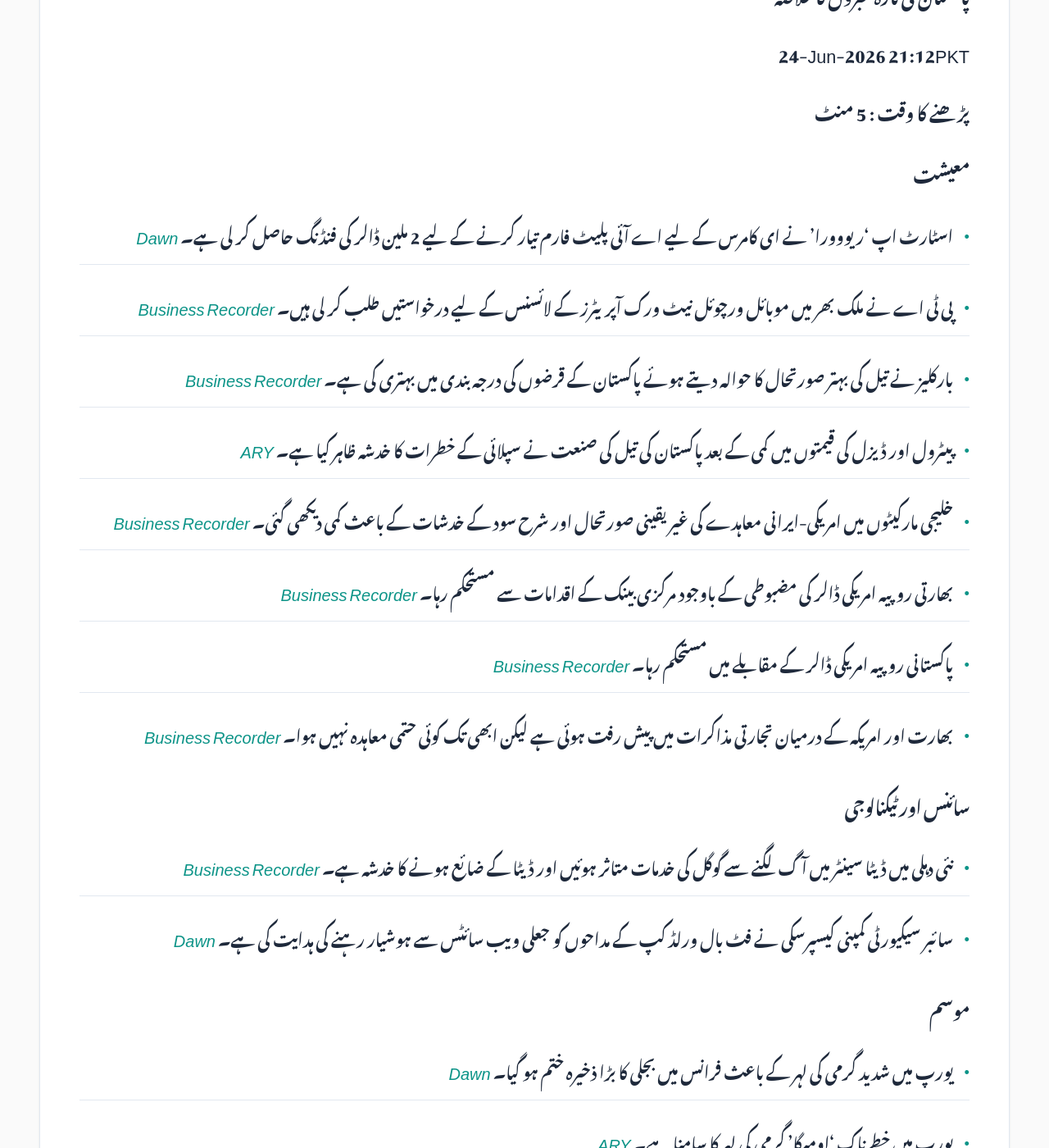
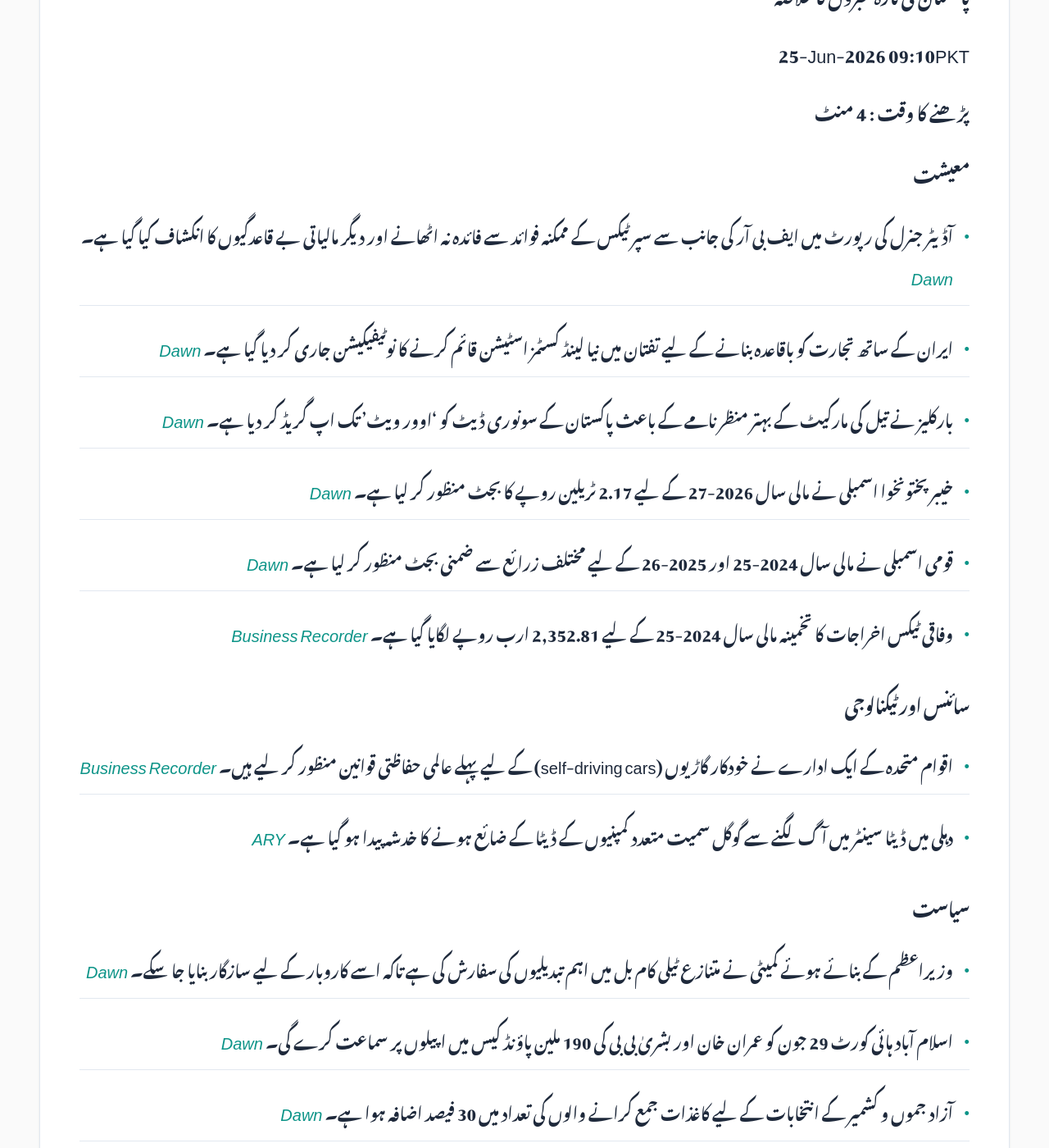
Before and after one commit to zsubzwary/news, a Jekyll site: the page built from ur/index.md, in a window 1280 px wide and 1400 px high, scrolled down 354 px. Shown: the whole window at 82% size. Built offline with Jekyll 4.4.1, drawn with Linux system fonts in a browser that asks for light colours; some web fonts are replaced; comment, search, counter and statistics services are not loaded; some of the changed text lies outside the part shown.

Commit message:
DateTime; 2026-06-25T04:10:09.476Z

```diff
--- a/ur/index.md
+++ b/ur/index.md
@@ -7,56 +7,49 @@ rtl: true
 
 پاکستان کی تازہ خبروں کا خلاصہ
 
- &lrm; 24-Jun-2026 21:12PKT
+ &lrm; 25-Jun-2026 09:10PKT
 
-پڑھنے کا وقت : 5 منٹ
+پڑھنے کا وقت : 4 منٹ
 
 ### معیشت
-- اسٹارٹ اپ 'ریووورا' نے ای کامرس کے لیے اے آئی پلیٹ فارم تیار کرنے کے لیے 2 ملین ڈالر کی فنڈنگ حاصل کر لی ہے۔ *[Dawn](https://www.dawn.com/news/2010565/startup-revora-raises-2m-in-seed-funding-to-build-ai-platform-for-e-commerce-merchants)*
-- پی ٹی اے نے ملک بھر میں موبائل ورچوئل نیٹ ورک آپریٹرز کے لائسنس کے لیے درخواستیں طلب کر لی ہیں۔ *[Business Recorder](https://www.brecorder.com/news/40427161/pta-invites-bids-for-mobile-virtual-network-licences)*
-- بارکلیز نے تیل کی بہتر صورتحال کا حوالہ دیتے ہوئے پاکستان کے قرضوں کی درجہ بندی میں بہتری کی ہے۔ *[Business Recorder](https://www.brecorder.com/news/40427160/barclays-upgraded-pakistan-debt-to-overweight-on-oil-outlook-bloomberg)*
-- پیٹرول اور ڈیزل کی قیمتوں میں کمی کے بعد پاکستان کی تیل کی صنعت نے سپلائی کے خطرات کا خدشہ ظاہر کیا ہے۔ *[ARY](https://arynews.tv/petrol-diesel-price-cuts-fuel-supply-risks)*
-- خلیجی مارکیٹوں میں امریکی-ایرانی معاہدے کی غیر یقینی صورتحال اور شرح سود کے خدشات کے باعث کمی دیکھی گئی۔ *[Business Recorder](https://www.brecorder.com/news/40427158/most-gulf-markets-ease-as-caution-lingers-rate-concerns-persist)*
-- بھارتی روپیہ امریکی ڈالر کی مضبوطی کے باوجود مرکزی بینک کے اقدامات سے مستحکم رہا۔ *[Business Recorder](https://www.brecorder.com/news/40427144/indian-rupee-cushioned-by-central-bank-hand-even-as-dollar-strength-dents-asia-fx)*
-- پاکستانی روپیہ امریکی ڈالر کے مقابلے میں مستحکم رہا۔ *[Business Recorder](https://www.brecorder.com/news/40427137/intra-day-update-rupee-records-gain-against-us-dollar)*
-- بھارت اور امریکہ کے درمیان تجارتی مذاکرات میں پیش رفت ہوئی ہے لیکن ابھی تک کوئی حتمی معاہدہ نہیں ہوا۔ *[Business Recorder](https://www.brecorder.com/news/40427155/india-hails-progress-in-us-trade-talks-but-no-deal-yet)*
+- آڈیٹر جنرل کی رپورٹ میں ایف بی آر کی جانب سے سپر ٹیکس کے ممکنہ فوائد سے فائدہ نہ اٹھانے اور دیگر مالیاتی بے قاعدگیوں کا انکشاف کیا گیا ہے۔ *[Dawn](https://www.dawn.com/news/2010659/fbr-didnt-capitalise-on-super-tax-potential-audit-finds)*
+- ایران کے ساتھ تجارت کو باقاعدہ بنانے کے لیے تفتان میں نیا لینڈ کسٹمز اسٹیشن قائم کرنے کا نوٹیفیکیشن جاری کر دیا گیا ہے۔ *[Dawn](https://www.dawn.com/news/2010633/taftan-formalised-for-trade-with-iran)*
+- بارکلیز نے تیل کی مارکیٹ کے بہتر منظر نامے کے باعث پاکستان کے سونوری ڈیٹ کو 'اوور ویٹ' تک اپ گریڈ کر دیا ہے۔ *[Dawn](https://www.dawn.com/news/2010586/barclays-upgrades-pakistans-sovereign-debt-to-overweight-on-improved-oil-market-outlook-report)*
+- خیبر پختونخوا اسمبلی نے مالی سال 2026-27 کے لیے 2.17 ٹریلین روپے کا بجٹ منظور کر لیا ہے۔ *[Dawn](https://www.dawn.com/news/2010593/cm-afridi-vows-peace-in-fy27-as-kp-assembly-passes-rs217tr-budget)*
+- قومی اسمبلی نے مالی سال 2024-25 اور 2025-26 کے لیے مختلف زرائع سے ضمنی بجٹ منظور کر لیا ہے۔ *[Dawn](https://www.dawn.com/news/2010552/na-approves-over-rs500bn-in-supplementary-budget-for-fy25-rs475bn-for-fy26)*
+- وفاقی ٹیکس اخراجات کا تخمینہ مالی سال 2024-25 کے لیے 2,352.81 ارب روپے لگایا گیا ہے۔ *[Business Recorder](https://www.brecorder.com/news/40427215/fy2024-25-total-federal-tax-expenditure-estimated-at-rs235281bn)*
 
 ### سائنس اور ٹیکنالوجی
-- نئی دہلی میں ڈیٹا سینٹر میں آگ لگنے سے گوگل کی خدمات متاثر ہوئیں اور ڈیٹا کے ضائع ہونے کا خدشہ ہے۔ *[Business Recorder](https://www.brecorder.com/news/40427159/stt-tata-delhi-data-centre-fire-leaves-clients-fearing-decades-of-data-lost-google-hit)*
-- سائبر سیکیورٹی کمپنی کیسپرسکی نے فٹ بال ورلڈ کپ کے مداحوں کو جعلی ویب سائٹس سے ہوشیار رہنے کی ہدایت کی ہے۔ *[Dawn](https://www.dawn.com/news/2010558/cybersecurity-company-flags-hundreds-of-fake-websites-targeting-fifa-world-cup-fans)*
-
-### موسم
-- یورپ میں شدید گرمی کی لہر کے باعث فرانس میں بجلی کا بڑا ذخیرہ ختم ہو گیا۔ *[Dawn](https://www.dawn.com/news/2010494/major-power-outage-in-france-as-europe-wilts-under-record-heat)*
-- یورپ میں خطرناک 'اومیگا' گرمی کی لہر کا سامنا ہے۔ *[ARY](https://arynews.tv/deadly-omega-heatwave-grips-europe)*
+- اقوام متحدہ کے ایک ادارے نے خودکار گاڑیوں (self-driving cars) کے لیے پہلے عالمی حفاظتی قوانین منظور کر لیے ہیں۔ *[Business Recorder](https://www.brecorder.com/news/40427203/first-global-rules-adopted-for-self-driving-cars-un)*
+- دہلی میں ڈیٹا سینٹر میں آگ لگنے سے گوگل سمیت متعدد کمپنیوں کے ڈیٹا کے ضائع ہونے کا خدشہ پیدا ہو گیا ہے۔ *[ARY](https://arynews.tv/google-faces-data-challenges-after-recent-fire)*
 
 ### سیاست
-- وزیر دفاع خواجہ آصف کے کشمیر کے حوالے سے بیان پر قومی اسمبلی میں اعتراضات اٹھائے گئے۔ *[Dawn](https://www.dawn.com/news/2010500/khawaja-asif-comes-under-fire-in-na-for-sweeping-statement-regarding-kashmiris)*
-- وزیراعظم شہباز شریف اور قطری امیر نے امریکہ اور ایران کے درمیان جاری امن مذاکرات کی حمایت کی۔ *[Dawn](https://www.dawn.com/news/2010545/pm-shehbaz-qatari-emir-express-satisfaction-at-positive-progress-of-us-iran-talks-agree-to-sustain-momentum)*
-- امریکی سینیٹ نے صدر ٹرمپ کو ایران کے ساتھ جنگ ختم کرنے کا مطالبہ کرنے والی قرارداد منظور کی۔ *[Dawn](https://www.dawn.com/news/2010451/us-congress-passes-symbolic-iran-war-rebuke-to-trump)*
-- امریکی وزیر خارجہ مارکو روبیو نے خلیجی ممالک کا دورہ شروع کر کے ایران کے ساتھ معاہدے پر وضاحتیں فراہم کرنے کی کوشش کی۔ *[Business Recorder](https://www.brecorder.com/news/40427151/rubio-starts-gulf-tour-as-allies-sceptical-about-iran-deal-seek-answers)*
-- وزیر داخلہ محسن نقوی نے ایرانی ہم منصب سے ملاقات میں مشرق وسطیٰ میں امن کی کوششوں پر بات کی۔ *[Dawn](https://www.dawn.com/news/2010487/pakistan-will-continue-its-efforts-for-lasting-peace-in-the-middle-east-naqvi-tells-iranian-counterpart)*
+- وزیراعظم کے بنائے ہوئے کمیٹی نے متنازع ٹیلی کام بل میں اہم تبدیلیوں کی سفارش کی ہے تاکہ اسے کاروبار کے لیے سازگار بنایا جا سکے۔ *[Dawn](https://www.dawn.com/news/2010642/law-minister-led-panel-suggests-major-changes-to-language-of-telecom-bill)*
+- اسلام آباد ہائی کورٹ 29 جون کو عمران خان اور بشریٰ بی بی کی 190 ملین پاؤنڈ کیس میں اپیلوں پر سماعت کرے گی۔ *[Dawn](https://www.dawn.com/news/2010641/ihc-to-hear-imrans-ps190m-case-appeal-on-june-29)*
+- آزاد جموں و کشمیر کے انتخابات کے لیے کاغذات جمع کرانے والوں کی تعداد میں 30 فیصد اضافہ ہوا ہے۔ *[Dawn](https://www.dawn.com/news/2010646/nominations-surge-as-1265-file-papers-for-ajk-elections)*
+- وزیراعظم شہباز شریف نے قطر کے امیر کا شکریہ ادا کیا ہے جس نے ایران اور امریکہ کے درمیان ہونے والے معاہدے میں اہم کردار ادا کیا۔ *[Business Recorder](https://www.brecorder.com/news/40427207/islamabad-mou-pm-thanks-qatari-emir-for-steadfast-support)*
+- قومی اسمبلی میں وزیر دفاع خواجہ آصف کے آزاد کشمیر کے حوالے سے بیانات پر سیاسی تنازع پیدا ہو گیا۔ *[Business Recorder](https://www.brecorder.com/news/40427205/asifs-rawalakot-remarks-spark-storm-in-na)*
 
 ### قومی
-- صوبہ خیبر پختونخوا کے ضلع لوئر دیر میں چھ دہشت گردوں کو ہلاک کر دیا گیا۔ *[Dawn](https://www.dawn.com/news/2010484/6-most-wanted-terrorists-killed-in-lower-dir-operation-ctd)*
-- وزیرستان میں آٹھ پولیس اہلکاروں، بشمول ایس ایچ او، کو مسلح افراد نے اغوا کر لیا۔ *[Dawn](https://www.dawn.com/news/2010551/sho-among-8-cops-kidnapped-by-armed-men-in-upper-south-waziristan-police)*
-- خیبر پختونخوا کے علاقے بارہ میں لڑائی کے باعث خاندان گھر چھوڑنے پر مجبور ہیں۔ *[Dawn](https://www.dawn.com/news/2010505/caught-in-fighting-between-security-forces-and-terrorists-residents-in-kps-bara-are-forced-to-leave-their-homes)*
-- جنوبی وزیرستان میں ایک سرکاری لڑکیوں کے پرائمری اسکول کو دھماکے سے اڑا دیا گیا۔ *[Dawn](https://www.dawn.com/news/2010497/girls-primary-school-blown-up-by-unidentified-miscreants-in-kps-lower-south-waziristan)*
-- بلوچستان کے کوئلہ کان میں مکان گرنے سے دو کان کن ہلاک ہو گئے۔ *[ARY](https://arynews.tv/two-miners-killed-in-balochistan-coal-mine-collapse)*
-- کراچی میں کلسوم نامی بچی کے قتل کیس میں ڈی این اے شواہد نے اہم معلومات فراہم کی ہیں۔ *[ARY](https://arynews.tv/karachi-toddler-kulsoom-case-dna-evidence-reveals-key-clues)*
-- اسلام آباد کا علاقہ شکر پڑیاں شہری ترقی کی وجہ سے تیزی سے سکڑ رہا ہے۔ *[Business Recorder](https://www.brecorder.com/news/40426990/from-green-haven-to-concrete-zone-shakarparians-slow-disappearance)*
-- چیف آف ڈیفنس اسٹاف نے لیبیا کے فوجی رہنما سے ملاقات میں دفاعی تعلقات مضبوط کرنے پر زور دیا۔ *[Dawn](https://www.dawn.com/news/2010538/cdf-munir-libyan-military-leader-stress-importance-of-strengthening-bilateral-defence-ties)*
+- کراچی کے علاقے قوید آباد میں ایک تین سالہ بچی کی ہولناک قتل و غارت سے علاقے میں شدید غم و غصہ پایا جاتا ہے۔ *[Dawn](https://www.dawn.com/news/2010607/horror-in-karachis-quaidabad-after-3-year-olds-body-found-dumped-outside-her-home)*
+- خنجراب پاس کے قریب چین سے موبائل فون اسمگل کرنے کی ایک بڑی کوشش ناکام کر دی گئی۔ *[Dawn](https://www.dawn.com/news/2010637/mobile-phone-smuggling-at-khunjerab-pass-foiled)*
+- جی بی کے علاقے میں ایک فرانسیسی کوہ پیما برفانی تودے (avalanche) کی زد میں آکر جاں بحق ہو گیا۔ *[Dawn](https://www.dawn.com/news/2010554/french-mountaineer-dies-as-avalanche-hits-gbs-k-6-peak)*
+- آڈیٹر جنرل نے بی آئی ایس پی کے حوالے سے رپورٹ میں بتایا ہے کہ 261 مستحقین کے شریک حیات غیر ملکی سفر کے باوجود وظائف وصول کر رہے ہیں۔ *[Business Recorder](https://www.brecorder.com/news/40427201/foreign-travel-261-spouses-of-bisp-beneficiaries-continue-to-receive-payments-agp)*
 
 ### بین الاقوامی
-- امریکہ اور ایران کے درمیان اسلام آباد مفاہمت پر عالمی سطح پر توجہ مرکوز ہے۔ *[Dawn](https://www.dawn.com/news/2010496/islamabad-mou-lucerne-summit-between-us-and-iran-reaffirm-faith-in-dialogue-diplomacy-fo)*
-- بھارتی شہر حیدرآباد میں ایک سڑک کا نام ڈونلڈ ٹرمپ کے نام پر رکھا گیا جس پر تنقید کی گئی۔ *[Dawn](https://www.dawn.com/news/2010513/outrageous-indian-tech-hub-names-road-for-trump-drawing-criticism-from-modis-party)*
-- امریکی افواج نے شام میں اسلامک اسٹیٹ کے ایک اہم لیڈر کو ہلاک کر دیا۔ *[Business Recorder](https://www.brecorder.com/news/40427157/us-forces-killed-islamic-state-leader-in-syria-airstrike-central-command-says)*
-- صدر ٹرمپ کا دعویٰ ہے کہ ایران نے یقین دلایا ہے کہ ہرمز کے مقام پر کوئی ٹیکس نہیں لیا جائے گا۔ *[Business Recorder](https://www.brecorder.com/news/40427153/trump-says-assured-by-iran-no-tolls-to-be-charged-at-hormuz)*
-- آئی اے ای اے کے سربراہ نے ایران میں معائنہ شروع کرنے کی تصدیق کی ہے۔ *[Business Recorder](https://www.brecorder.com/news/40427148/iaea-chief-says-iran-inspections-will-go-ahead-working-on-modalities)*
+- وینزویلا میں دو بڑے زلزلوں کے بعد ہنگامی حالت نافذ کر دی گئی ہے اور امدادی کام جاری ہیں۔ *[Dawn](https://www.dawn.com/news/2010737/emergency-declared-rescue-work-underway-after-twin-quakes-rock-venezuela)*
+- پاکستان نے ایران کے ساتھ تجارتی پیش رفت کو بین الاقوامی پابندیوں میں نرمی سے جوڑ دیا ہے۔ *[Dawn](https://www.dawn.com/news/2010661/pakistan-links-iran-trade-prospects-to-sanctions-relief)*
+- امریکی وزیر خارجہ مارکو روبیو نے خلیجی ممالک کے رہنماؤں سے ملاقات کر کے ان کی سیکورٹی کے حوالے سے یقین دہانی کرائی ہے۔ *[Dawn](https://www.dawn.com/news/2010623/uae-kuwait-assured-of-us-commitment-to-gulf-states-security)*
+- بحیرہ عمان میں پھنسے ہوئے جہازوں کو نکالنے کے لیے اقوام متحدہ کے ایک نئے منصوبے کے تحت جہازوں کی آمد و رفت شروع ہو گئی ہے۔ *[Business Recorder](https://www.brecorder.com/news/40427209/un-evacuation-scheme-ships-start-sailing-through-hormuz)*
 
 ### کھیل
-- سینیگال کے گول کیپر ایڈورڈ مینڈی گھٹنے کی چوٹ کے باعث ورلڈ کپ میچ سے باہر ہو گئے۔ *[Business Recorder](https://www.brecorder.com/news/40427156/senegal-keeper-mendy-out-of-world-cup-clash-with-iraq-due-to-knee-injury)*
+- ورلڈ کپ کے سلسلے میں مراکش نے ہیٹی کو شکست دے کر اپنی پوزیشن مضبوط رکھی ہے۔ *[ARY](https://arynews.tv/morocco-overcome-haiti-to-maintain-world-cup-momentum)*
+- برازیل نے سکاٹ لینڈ کو ہرا دیا، جس میں نیمار کی واپسی ایک اہم موڑ رہی۔ *[ARY](https://arynews.tv/neymar-returns-as-brazil-beat-scotland)*
+- انگلینڈ نے ٹی 20 ورلڈ کپ کے سیمی فائنل میں جگہ بنا لی ہے۔ *[ARY](https://arynews.tv/wyatt-hodge-stars-as-england-ease-into-t20-world-cup-semi-finals)*
+
+### صحت
+- پاکستان نے وائرل ہیپاٹائٹس کے خلاف عالمی سطح پر سخت اقدامات کے لیے اقوام متحدہ میں آواز اٹھائی ہے۔ *[Dawn](https://www.dawn.com/news/2010592/pakistan-pushes-for-global-action-against-hepatitis-amid-alarming-who-findings)*
+- برطانیہ میں ایک تحقیقاتی رپورٹ کے مطابق میٹرنٹی سکینڈل کے باعث 150 سے زائد شیر خوار بچوں کی موت ہوئی۔ *[Dawn](https://www.dawn.com/news/2010576/over-150-baby-deaths-linked-to-uk-maternity-scandal-probe)*
 
 ### دیگر
-- گلگت بلتستان میں برفانی تودہ گرنے سے فرانس کے ایک کوہ پیما کی موت ہوگئی۔ *[Dawn](https://www.dawn.com/news/2010554/french-mountaineer-dies-as-avalanche-hits-gbs-k-6-peak)*
-- محرم الحرام کے حوالے سے خصوصی مذہبی رپورٹ۔ *[Dawn](https://www.dawn.com/news/2009513/soundscapes-of-muharram)*
-- آسٹریلیا کے ہیرو احمد آل احمد پر اپنے والد پر تشدد کا الزام لگا ہے۔ *[Dawn](https://www.dawn.com/news/2010486/man-who-rose-to-fame-after-disarming-bondi-beach-attacker-denies-assaulting-father)*
+- ٹیکساس میں سیلاب کے نتیجے میں ہونے والی ہلاکتوں اور تنازعات کے بعد ایک کیمپ نے دیوالیہ ہونے کے لیے درخواست دے دی ہے۔ *[ARY](https://arynews.tv/camp-mystic-files-for-bankruptcy-amid-controversy)*
```
